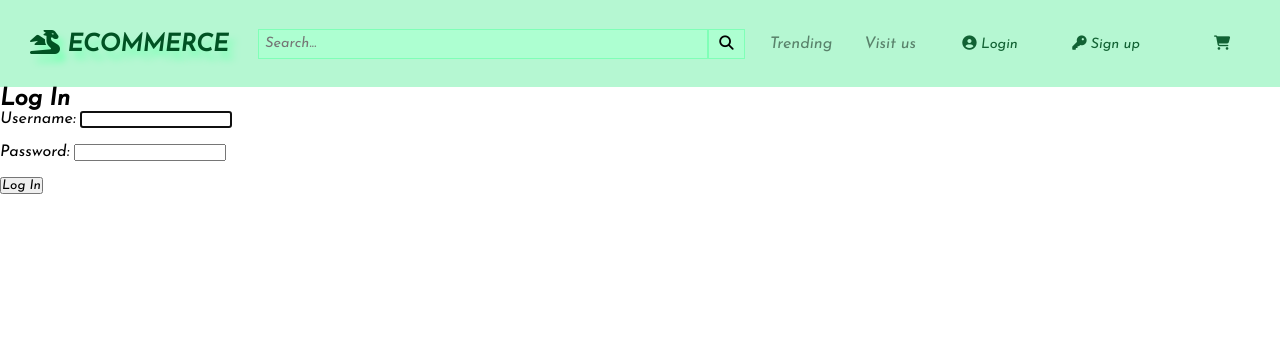
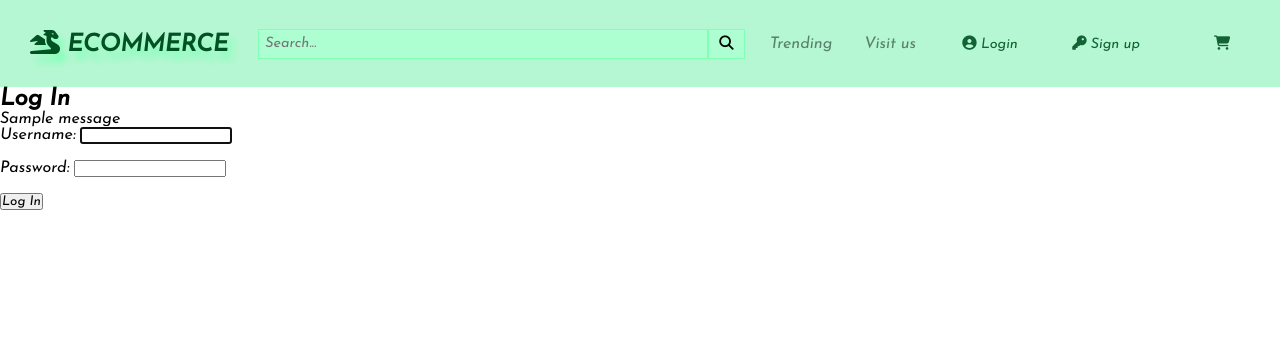
Before and after one commit to Lobo-Brothers/e-commerce_project, a Django app: page /login/ in a window 1280 px wide. Shown: the top 347 px of the page. Run offline with Django 3.2, Linux system fonts and the light colour scheme; tables that the repository leaves empty hold one stand-in row (values such as "Sample post"); one stand-in notice (Sample message) is shown; some libraries are stand-ins or nearby versions.

Commit message:
added success login message

```diff
--- a/accounts/templates/accounts/login.html
+++ b/accounts/templates/accounts/login.html
@@ -1,6 +1,11 @@
 {% extends 'base.html' %}
 {% block content %}
 <h2>Log In</h2>
+{% if messages %}
+{% for message in messages %}
+{{ message }}
+{% endfor %}
+{% endif %}
 <form method="post">
   {% csrf_token %}
   {{ form.username.label }}: {{ form.username }} <br> <br>
--- a/accounts/views.py
+++ b/accounts/views.py
@@ -16,6 +16,7 @@ def user_registration_view(request):
         form = UserCreationForm(request.POST)
         if form.is_valid():
             form.save()
+            messages.success(request, 'Account created :)')
             return redirect('/login/')
 
     context = {'form': form}
```
